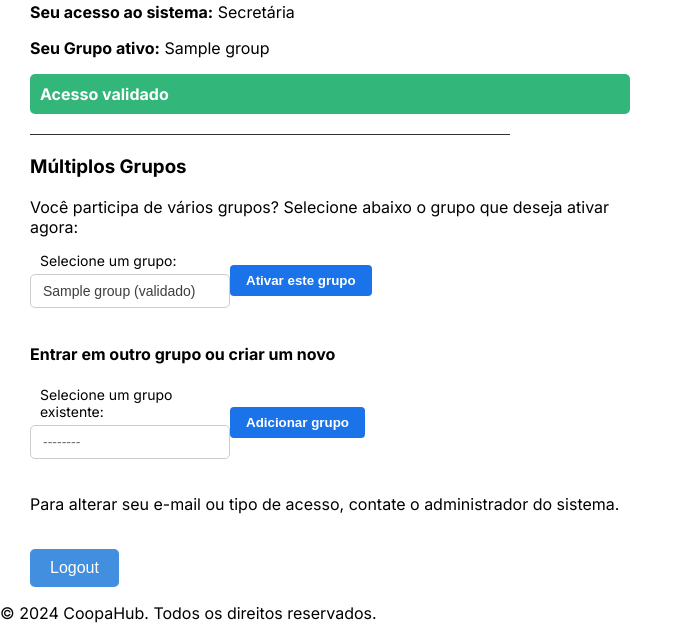
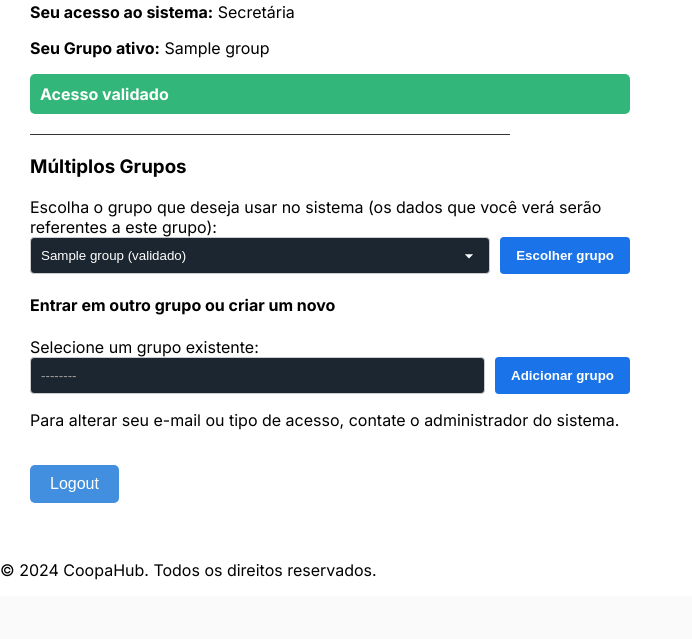
Before and after one commit to and270/erp_coopanest, a Django app: page /profile/ in a window 1280 px wide. Shown: the part 204-843 px from the top of the page, without its empty margins (0-692 px from the left). After the commit the page ends 784 px from the top, so only its background shows below. Run offline with Django 5.2, Linux system fonts and the light colour scheme; a user stored in the database is signed in; tables that the repository leaves empty hold one stand-in row (values such as "Sample post").

Commit message:
mais ajustes visuais

```diff
--- a/registration/templates/profile.html
+++ b/registration/templates/profile.html
@@ -19,16 +19,12 @@
     <hr>
     <h3>Múltiplos Grupos</h3>
 
-    <!-- 1) SWITCH ACTIVE GROUP -->
-    <p>Você participa de vários grupos? Selecione abaixo o grupo que deseja ativar agora:</p>
-
-    <div class="form-group">
-        <form method="POST" class="form-group-inline">
+    <label for="group_id">Escolha o grupo que deseja usar no sistema (os dados que você verá serão referentes a este grupo):</label>
+    <form method="POST">
         {% csrf_token %}
         <input type="hidden" name="switch_active_group" value="1" />
-            <div class="form-field">
-                <label for="group_id">Selecione um grupo:</label>
-                <select name="group_id" id="group_id">
+        <div class="form-row">
+            <select name="group_id" id="group_id" class="form-control">
                 {% for membership in user_memberships %}
                     <option value="{{ membership.group.id }}"
                         {% if membership.group == user.group %}selected{% endif %}>
@@ -37,27 +33,21 @@
                     </option>
                 {% endfor %}
             </select>
+            <button type="submit" class="btn btn-primary">Escolher grupo</button>
         </div>
-            <button type="submit" class="btn btn-primary">Ativar este grupo</button>
     </form>
-    </div>
 
-    <!-- 2) ADD ANOTHER GROUP MEMBERSHIP -->
     <h4>Entrar em outro grupo ou criar um novo</h4>
 
-    <div class="form-group">
-        <form method="POST" class="form-group-inline">
+    <label>Selecione um grupo existente:</label>
+    <form method="POST">
         {% csrf_token %}
         <input type="hidden" name="add_group" value="1" />
-
-            <div class="form-field">
-                <label>Selecione um grupo existente:</label>
-                <input type="text" name="existing_group" placeholder="--------">
+        <div class="form-row">
+            <input type="text" name="existing_group" placeholder="--------" class="form-control">
+            <button type="submit" class="btn btn-primary">Adicionar grupo</button>
         </div>
-
-            <button type="submit" class="btn btn-primary">Adicionar grupo</button>
     </form>
-    </div>
 
     <p>Para alterar seu e-mail ou tipo de acesso, contate o administrador do sistema.</p>
 
```
Lines whose indentation alone changed are shown as unchanged.
